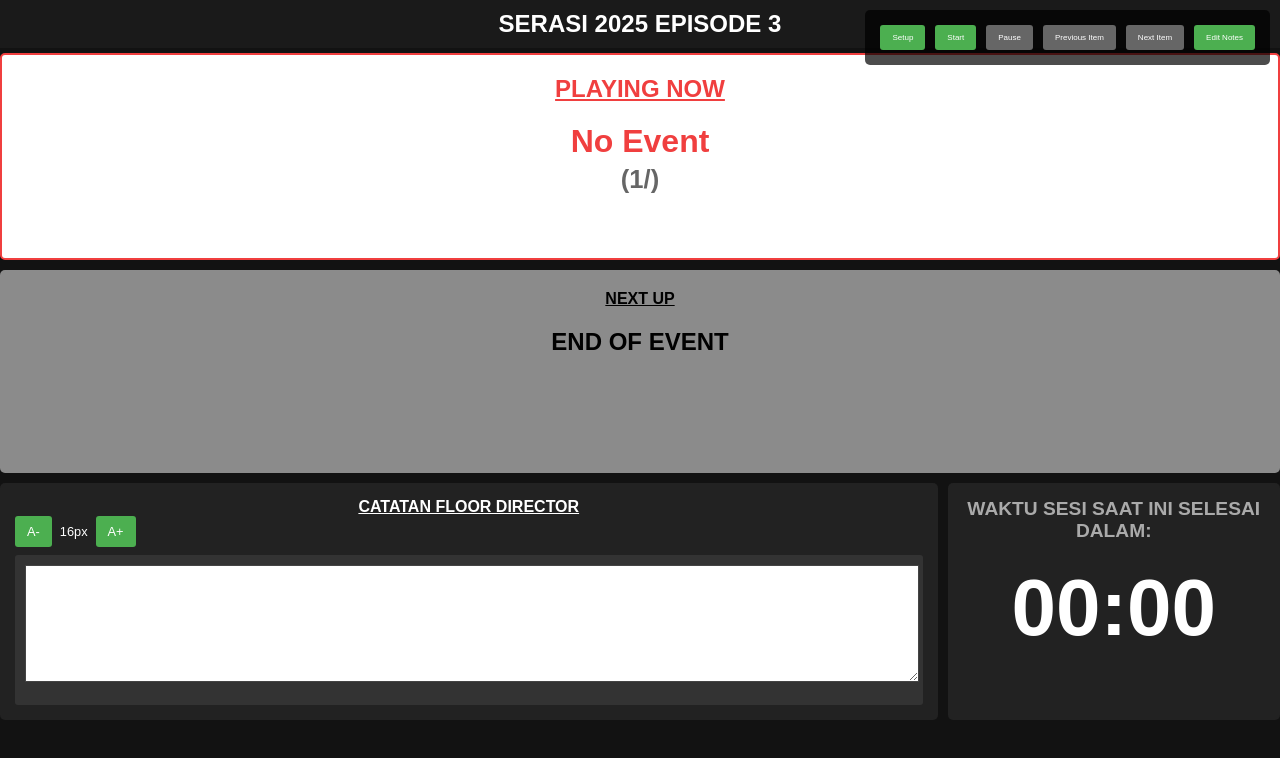
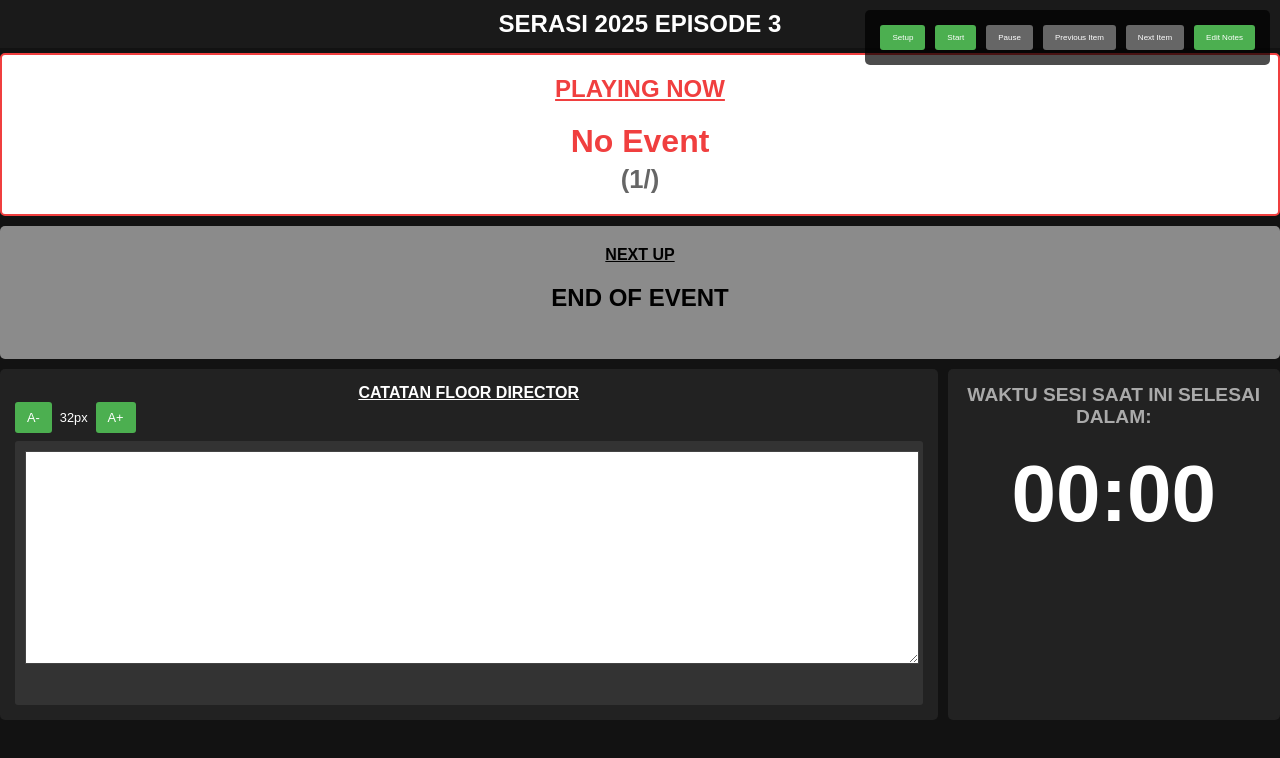
Before and after one commit to Ahmadfnugroho/prompterserasi, a React (Vite) app: page / in a window 1280 px wide. Shown: the top 758 px of the page. Built offline with nearby package versions, Linux system fonts and the light colour scheme.

Commit message:
perbaikan notes

```diff
--- a/src/components/FloorNotes.jsx
+++ b/src/components/FloorNotes.jsx
@@ -2,7 +2,7 @@ import React, { useState } from "react";
 
 function FloorNotes({ notes, onNotesChange }) {
   const [editableNotes, setEditableNotes] = useState(notes.join("\n"));
-  const [fontSize, setFontSize] = useState(16); // default 16px
+  const [fontSize, setFontSize] = useState(32); // default 16px
 
   const handleChange = (e) => {
     setEditableNotes(e.target.value);
--- a/src/styles.css
+++ b/src/styles.css
@@ -145,7 +145,7 @@ body {
 
 textarea {
   background-color: #ffffff;
-  color: rgb(0, 0, 0);
+  color: rgb(255, 0, 0);
   border: 1px solid #444;
   margin-bottom: 10px;
   width: 100%;
```
